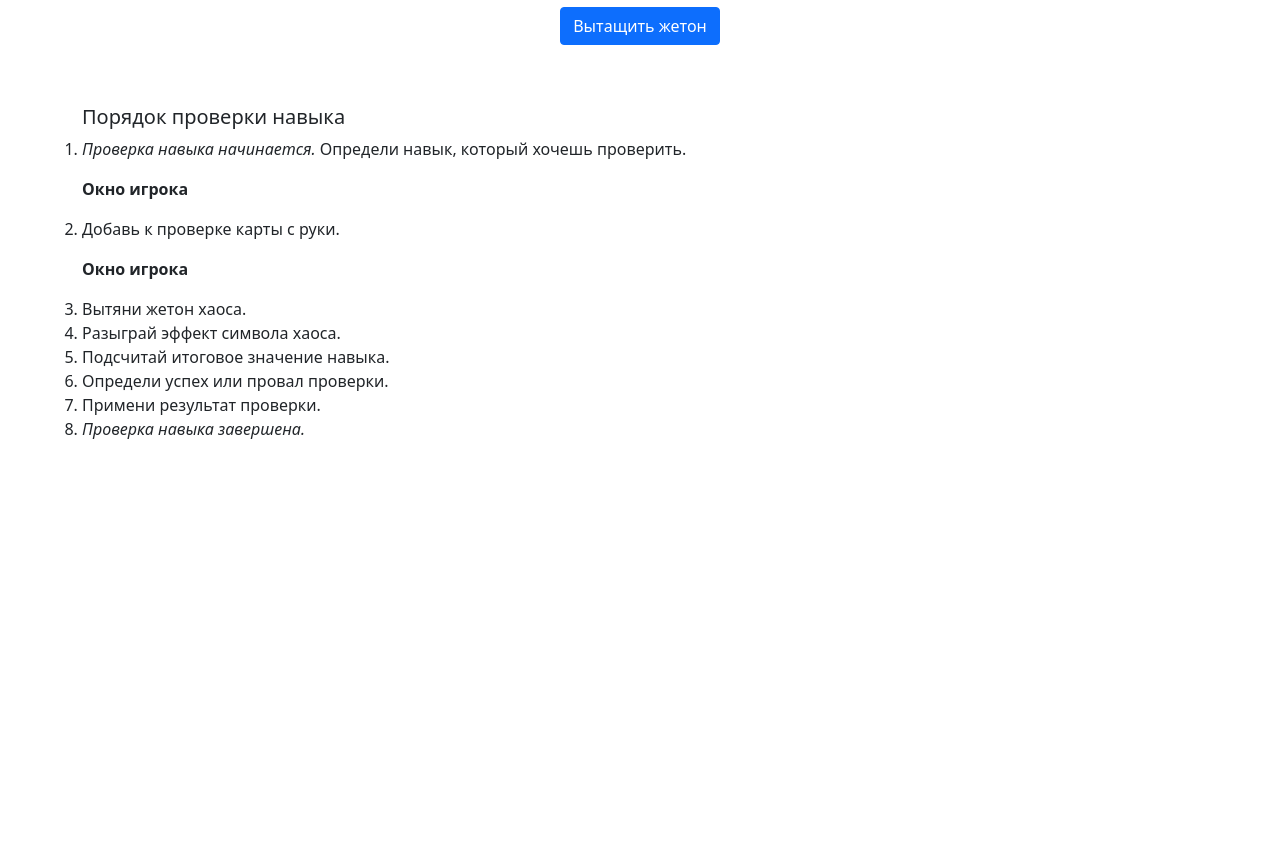
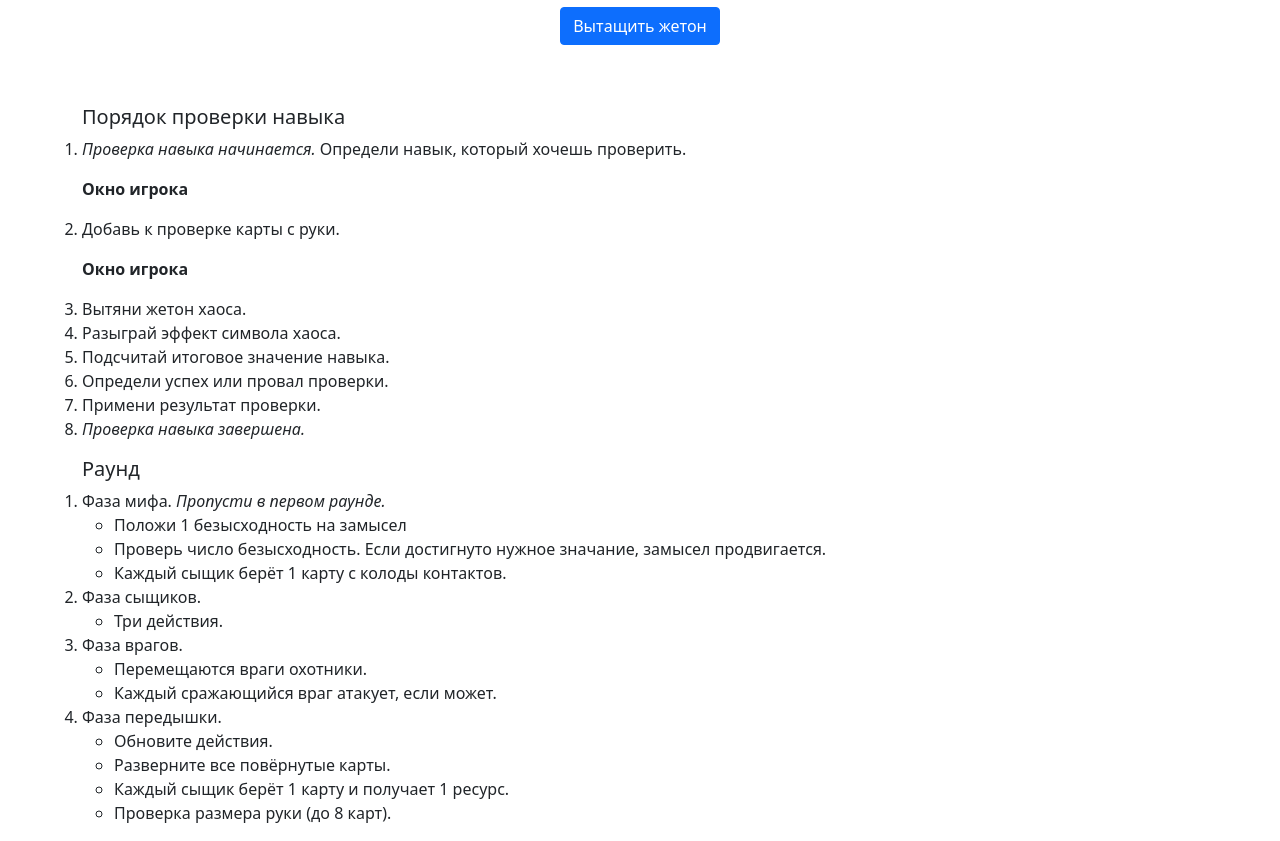
Before and after one commit to ZurgInq/chaos_bag, a plain HTML site: page index.html in a window 1280 px wide. Shown: the part 97-938 px from the top of the page. Before the commit the page ends 800 px from the top, so only its background shows below. Drawn offline with nearby package versions, Linux system fonts and the light colour scheme.

Commit message:
round hint

```diff
--- a/index.html
+++ b/index.html
@@ -22,6 +22,7 @@
             transform: none;
         }
     }
+
     .check-ability .player-window {
         margin-top: 1rem;
         margin-bottom: 1rem;
@@ -62,6 +63,39 @@
                 <li>Определи успех или провал проверки.</li>
                 <li>Примени результат проверки.</li>
                 <li><em>Проверка навыка завершена.</em></li>
+            </ol>
+        </div>
+        <div class="row">
+            <h5>Раунд</h5>
+            <ol class="">
+                <li>Фаза мифа. <em>Пропусти в первом раунде.</em>
+                    <ul>
+                        <li>Положи 1 безысходность на замысел</li>
+                        <li>Проверь число безысходность. Если достигнуто нужное значание, замысел продвигается.</li>
+                        <li>Каждый сыщик берёт 1 карту с колоды контактов.</li>
+                    </ul>
+                </li>
+                <li>Фаза сыщиков.
+                    <ul>
+                        <li>Три действия.</li>
+                    </ul>
+                </li>
+                <li>Фаза врагов.
+                    <ul>
+                        <li>Перемещаются враги охотники.</li>
+                    </ul>
+                    <ul>
+                        <li>Каждый сражающийся враг атакует, если может.</li>
+                    </ul>
+                </li>
+                <li>Фаза передышки.
+                    <ul>
+                        <li>Обновите действия.</li>
+                        <li>Разверните все повёрнутые карты.</li>
+                        <li>Каждый сыщик берёт 1 карту и получает 1 ресурс.</li>
+                        <li>Проверка размера руки (до 8 карт).</li>
+                    </ul>
+                </li>
             </ol>
         </div>
     </div>
```
